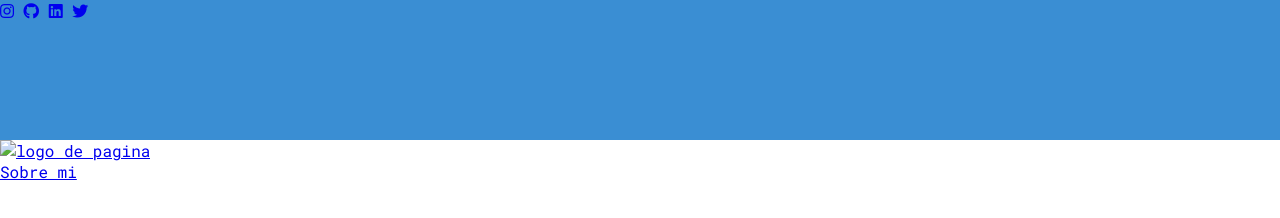
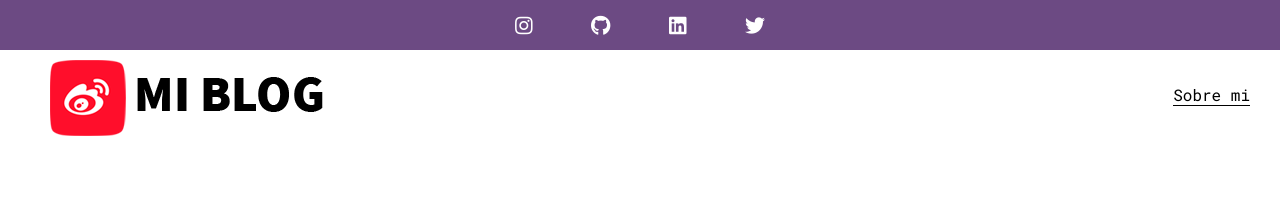
Before and after one commit to DiegoLeandroBarrios/Udemy-Escuela-de-Programacion-y-DesarrolloWeb-desde-cero-a-Master, a plain HTML site: page introduccionCSS/Blog-personal/index.html in a window 1280 px wide. Drawn offline with Linux system fonts and the light colour scheme.

Commit message:
Header and nav flexbox.

```diff
--- a/introduccionCSS/Blog-personal/css/main.css
+++ b/introduccionCSS/Blog-personal/css/main.css
@@ -22,8 +22,47 @@ body {
   grid-template-rows: 1fr 1fr; /*damos dos columnas para trabajar*/
 }
 .social {
-  background-color: rgb(58, 142, 211);
+  background-color: rgb(108, 74, 131);
   width: 100%;
-  height: 140px;
+  height: 50px;
   display: grid;
 }
+.social-icons {
+  width: 250px;
+  height: auto;
+  display: flex; /*utilizamos esto para trabajar con flexbox, ocupa lo necesario y no hay margenes*/
+  align-items: center; /*se centran los elementos utiliando el flex*/
+  justify-self: center;
+  justify-content: space-between;
+}
+.social-icons a {
+  color: #fff;
+  font-size: 20px;
+}
+.social-icons a:hover {
+  color: rgb(37, 125, 224);
+  transform: scale(1.3);
+  transition: 0.5s;
+}
+.nav {
+  display: grid;
+  grid-template-columns: 1fr 1fr;
+  height: 90px;
+}
+.nav-logo {
+  margin-left: 50px;
+  width: 220px;
+  margin-top: 10px;
+  justify-content: start;
+}
+.nav-link {
+  display: flex;
+  align-items: center;
+  justify-content: end;
+  margin-right: 30px;
+}
+.nav-link a {
+  text-decoration: none;
+  color: black;
+  border-bottom: 1px solid black;
+}
--- a/introduccionCSS/Blog-personal/index.html
+++ b/introduccionCSS/Blog-personal/index.html
@@ -32,7 +32,7 @@
       <nav class="nav">
         <div class="nav-logo">
           <a href="index.html">
-            <img src="" alt="logo de pagina" />
+            <img src="img/logo.png" alt="logo de pagina" />
           </a>
         </div>
         <div class="nav-link">
```
